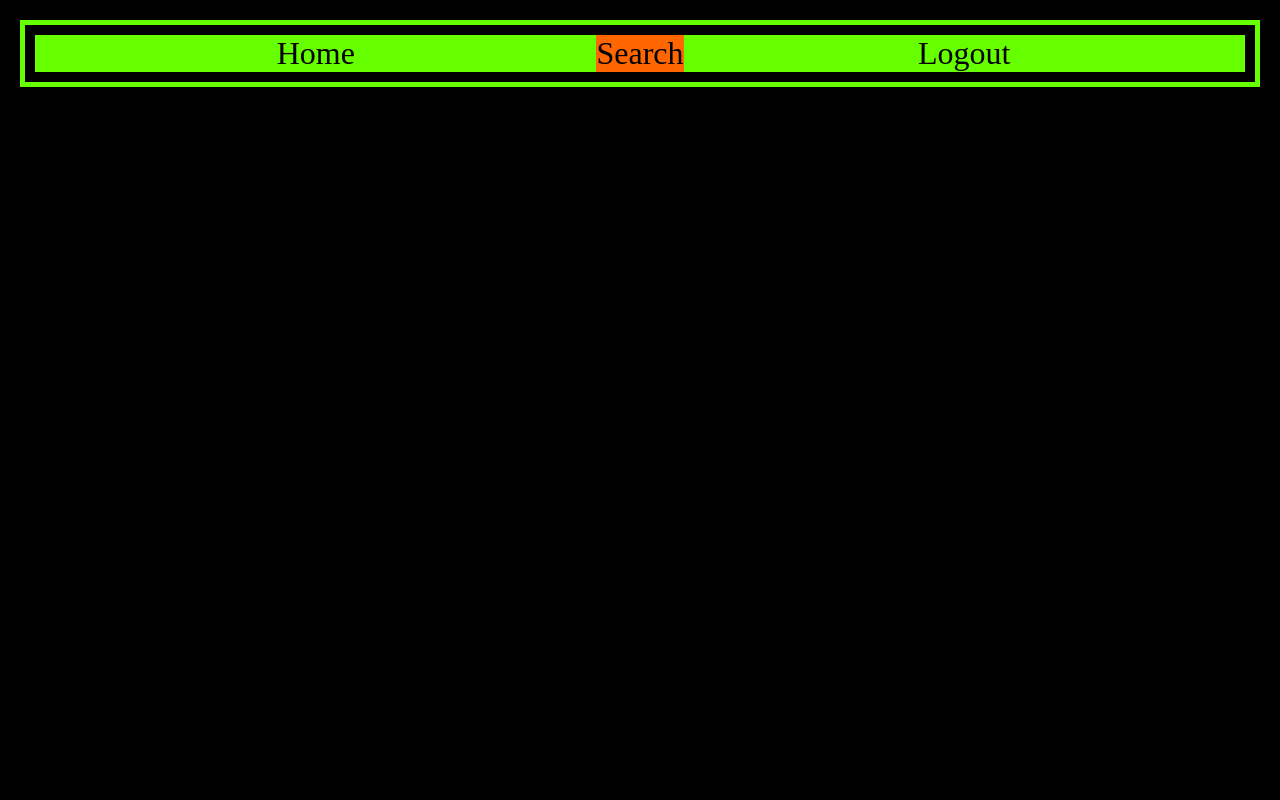
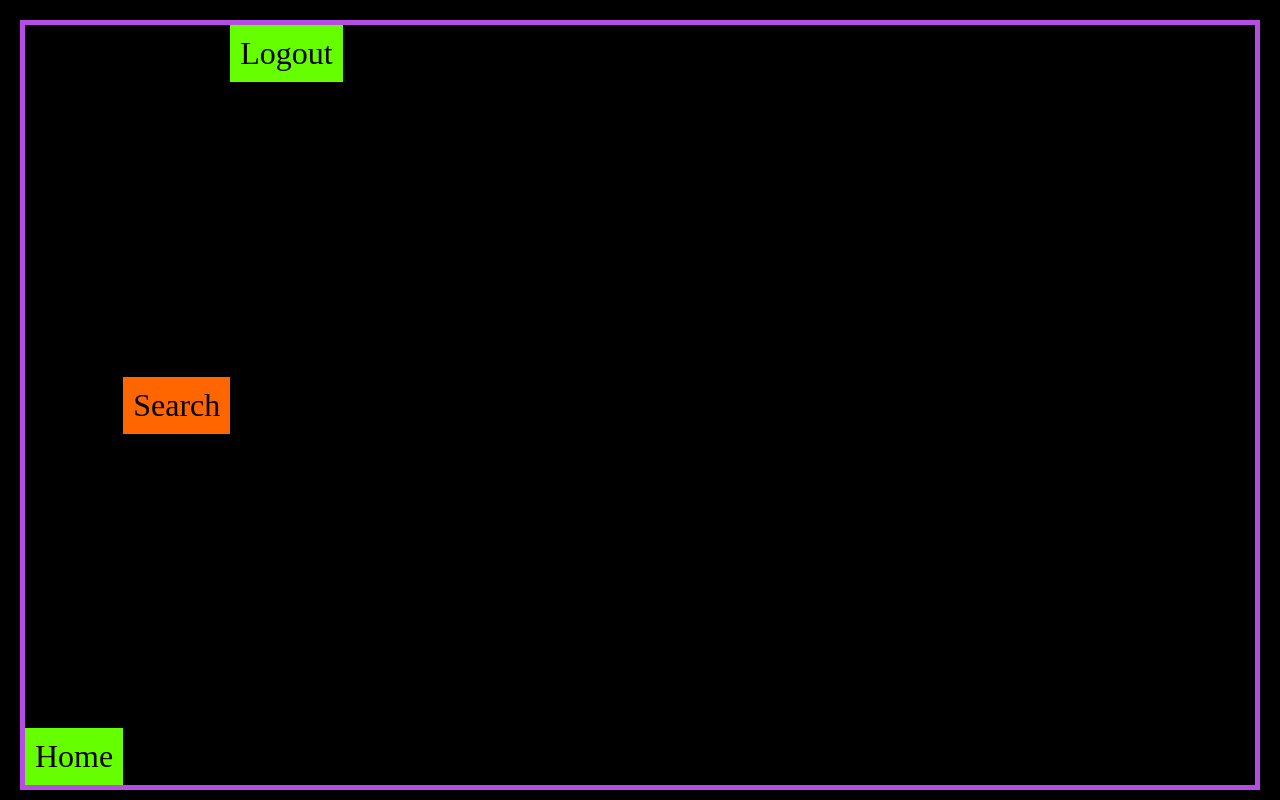
Before and after one commit to lemuelsolomon/css-works, a website built with Vite: page flex-box-and-grid/flexbox-guide/index.html in a window 1280 px wide. Built offline with nearby package versions, Linux system fonts and the light colour scheme.

Commit message:
align items on other axis or cross axis using align-items and align-self

```diff
--- a/flex-box-and-grid/flexbox-guide/basic.css
+++ b/flex-box-and-grid/flexbox-guide/basic.css
@@ -1,13 +1,20 @@
-.container {
+.container > div {
     padding: 10px;
     text-align: center;
     font-size: 2em;
     color: #000000;
 }
 
+
+body {
+    margin: 0;
+}
+
 html, body {
+    box-sizing: border-box;
+    height: 100%;
+    padding: 10px;
     background-color: #000000;
-    margin: 10px;
 }
 
 .container > div:nth-child(1), .container > div:nth-child(3) {
--- a/flex-box-and-grid/flexbox-guide/index.css
+++ b/flex-box-and-grid/flexbox-guide/index.css
@@ -1,8 +1,24 @@
 .container {
-    border: 5px solid #66ff00;
+    border: 5px solid #b64ce3;
     display: flex;
+    height: 100%;
+    align-items: center;
 }
-/* ways to justify content in flexbox: flex-star flex-end center space-around
+
+
+.logout {
+    align-self: flex-start;
+}
+
+.home {
+    align-self: flex-end;
+}
+
+/*
+Use  align-items: center;
+justify-content: center; to center items on the main and cross axis. */
+
+/* ways to justify co ntent in flexbox: flex-star flex-end center space-around
 space-between space-even */
 
 /* this allows the search class item to do all the flexing
@@ -10,7 +26,7 @@ space-between space-even */
     flex: 2;
 } */
 
-/* make the home and logout items flex but keep the earch item size fixed */
+/* make the home and logout items flex but keep the earch item size fixed
 .home, .logout {
 flex: 2;
-}
+} */
```
